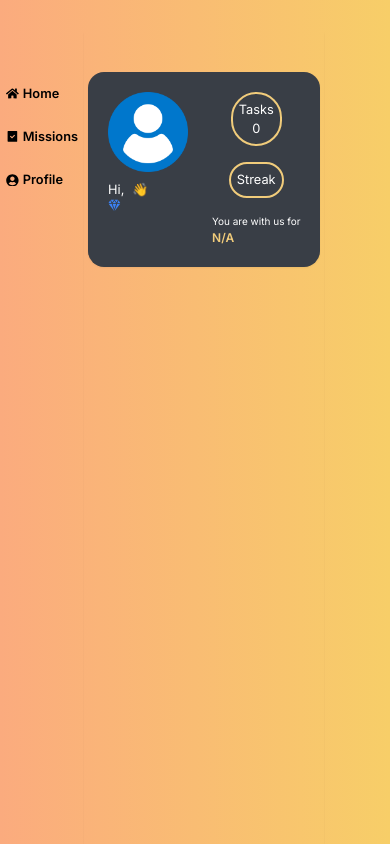
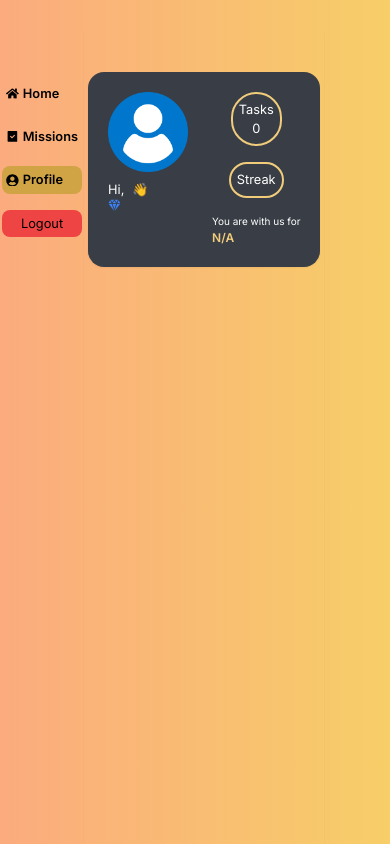
Before and after one commit to KwiecienKamil/Productive---Task-Management-App, a React (Vite) app in the folder client/: page /profile in a window 390 px wide. Built offline with nearby package versions, Linux system fonts and the light colour scheme.

Commit message:
Mobile view button placement, styling

```diff
--- a/client/src/components/Navbar.tsx
+++ b/client/src/components/Navbar.tsx
@@ -1,5 +1,6 @@
 import NavButton from "./ui/NavButton";
 import { NavButtons } from "../utils/Helpers";
+import LogoutButton from "./ui/LogoutButton";
 
 const Navbar = () => {
   return (
@@ -10,6 +11,7 @@ const Navbar = () => {
           {button.text}
         </NavButton>
       ))}
+      <LogoutButton responsiveClassNames="block sm:hidden" />
     </div>
   );
 };
--- a/client/src/components/ProfileComponent.tsx
+++ b/client/src/components/ProfileComponent.tsx
@@ -11,7 +11,6 @@ const ProfileComponent = () => {
     ? JSON.parse(currentUserName)
     : [];
 
-  // Getting current streak
   const currentstreakValue = localStorage.getItem("streak");
   const streak = currentstreakValue ? JSON.parse(currentstreakValue) : [];
 
@@ -70,17 +69,14 @@ const ProfileComponent = () => {
     const remainingMonths = diffInMonths % 12;
     const remainingDays = diffInDays % 30;
 
-    // If less than a year and less than a month, return only days
     if (diffInYears === 0 && remainingMonths === 0) {
       return `${remainingDays} days`;
     }
 
-    // If less than a year, return only months and days
     if (diffInYears === 0) {
       return `${remainingMonths} months, ${remainingDays} days`;
     }
 
-    // If 1 or more years, return years, months, and days
     return `${diffInYears} years, ${remainingMonths} months, ${remainingDays} days`;
   };
 
--- a/client/src/components/Rewards.tsx
+++ b/client/src/components/Rewards.tsx
@@ -1,28 +1,20 @@
 import { SlPresent } from "react-icons/sl";
 import { Link } from "react-router-dom";
+import LogoutButton from "./ui/LogoutButton";
 
 const Rewards = () => {
-  const logoutHandler = () => {
-    localStorage.clear();
-  };
   return (
     <div>
       <div className="hidden sm:flex w-[110px] sm:w-[150px] flex-col sm:items-normal items-center gap-2 pt-8 relative ">
         <div className="flex justify-end w-full">
-          <Link
-            to="/"
-            onClick={logoutHandler}
-            className="hidden sm:block text-sm sm:text-lg text-center p-1 mb-8 sm:px-4 sm:py-1 bg-red-500 rounded-lg text-black hover:brightness-75 duration-300"
-          >
-            Logout
-          </Link>
+          <LogoutButton responsiveClassNames="hidden sm:block" />
         </div>
         <SlPresent className="mt-[2px] text-yellow-600 text-2xl" />
         <div>
           <h3 className="font-semibold text-center text-[11px] xl:text-md xxl:text-lg">
             Take your reward
           </h3>
-          <p className="w text-[10px] sm:text-md xxl:max-w-[190px] text-center">
+          <p className="text-[10px] sm:text-md xxl:max-w-[190px] text-center">
             Grow your day streak to get coins
           </p>
         </div>
--- /dev/null
+++ b/client/src/components/ui/LogoutButton.tsx
@@ -0,0 +1,18 @@
+import { Link } from "react-router-dom";
+
+const LogoutButton = ({ responsiveClassNames }: any) => {
+  const logoutHandler = () => {
+    localStorage.clear();
+  };
+  return (
+    <Link
+      to="/"
+      onClick={logoutHandler}
+      className={`${responsiveClassNames} w-full text-sm sm:text-lg text-center p-1 mb-8 sm:px-4 sm:py-1 bg-red-500 rounded-lg text-black hover:brightness-75 duration-300`}
+    >
+      Logout
+    </Link>
+  );
+};
+
+export default LogoutButton;
--- a/client/src/components/ui/NavButton.tsx
+++ b/client/src/components/ui/NavButton.tsx
@@ -1,4 +1,5 @@
 import React, { FC } from "react";
+import { NavLink, useLocation } from "react-router-dom";
 
 type NavButtonProps = {
   children: React.ReactNode;
@@ -6,13 +7,17 @@ type NavButtonProps = {
 };
 
 const NavButton: FC<NavButtonProps> = ({ children, followingHref }) => {
+  const location = useLocation();
+  const isActive = location.pathname === followingHref;
   return (
-    <a
-      href={`${followingHref}`}
-      className="font-semibold flex items-center gap-1 px-1 py-1 sm:py-2 sm:px-3 rounded-lg hover:bg-pri duration-300 transition-colors text-sm sm:text-md md:text-xl"
+    <NavLink
+      to={`${followingHref}`}
+      className={`font-semibold flex items-center gap-1 px-1 py-1 sm:py-2 sm:px-3 rounded-lg duration-300 transition-colors text-sm sm:text-md md:text-xl ${
+        isActive ? "bg-btnDark" : "hover:bg-pri"
+      }`}
     >
       {children}
-    </a>
+    </NavLink>
   );
 };
 
--- a/client/src/components/ui/StreakPresent.tsx
+++ b/client/src/components/ui/StreakPresent.tsx
@@ -19,7 +19,6 @@ const StreakPresent = ({
   streak,
   dayNumber,
 }: StreakPresentProps) => {
-  // Getting User_id for api call
   const currentUser = localStorage.getItem("user");
   const currentUserId = JSON.parse(currentUser!);
 
--- a/client/tailwind.config.js
+++ b/client/tailwind.config.js
@@ -22,6 +22,7 @@ export default {
         sec: "#393E46",
         acc: "#00ADB5",
         lightGray: "#DCDCDC",
+        btnDark: "#D0A445",
       },
       fontFamily: {
         inter: "Inter",
```
Also changed, not shown: 1 other file (tests, documents, lock files or other folders).
